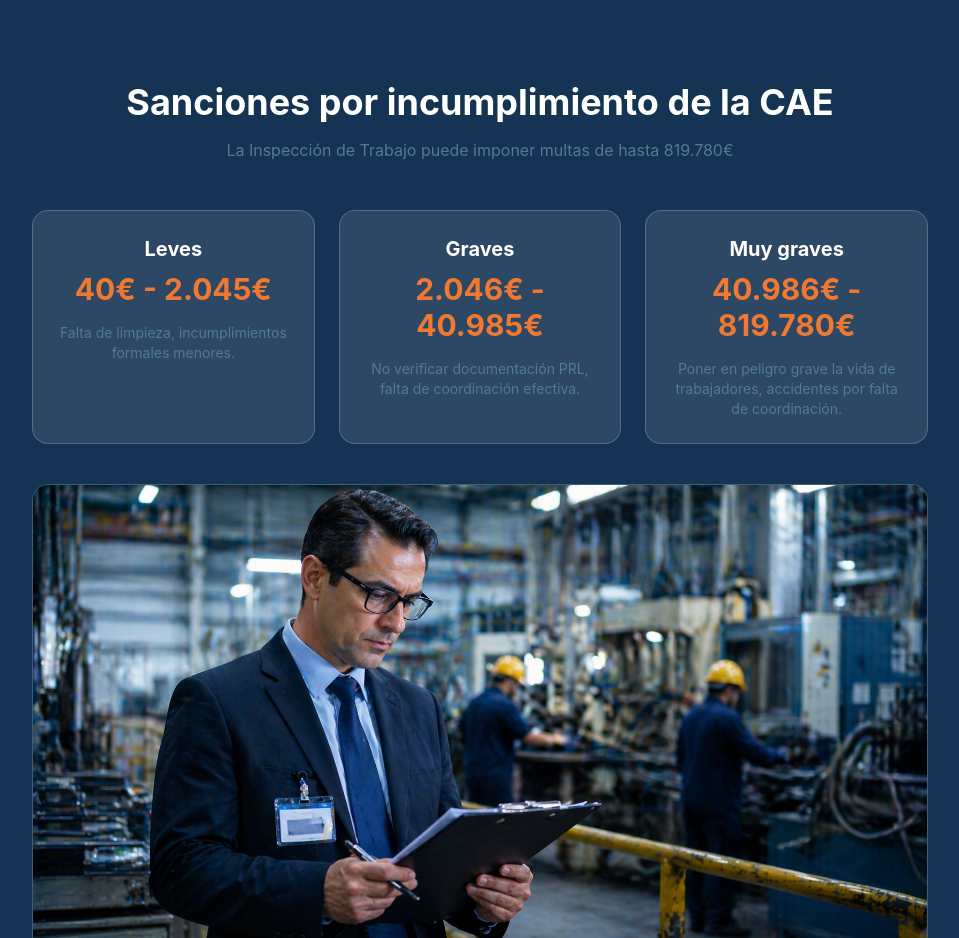
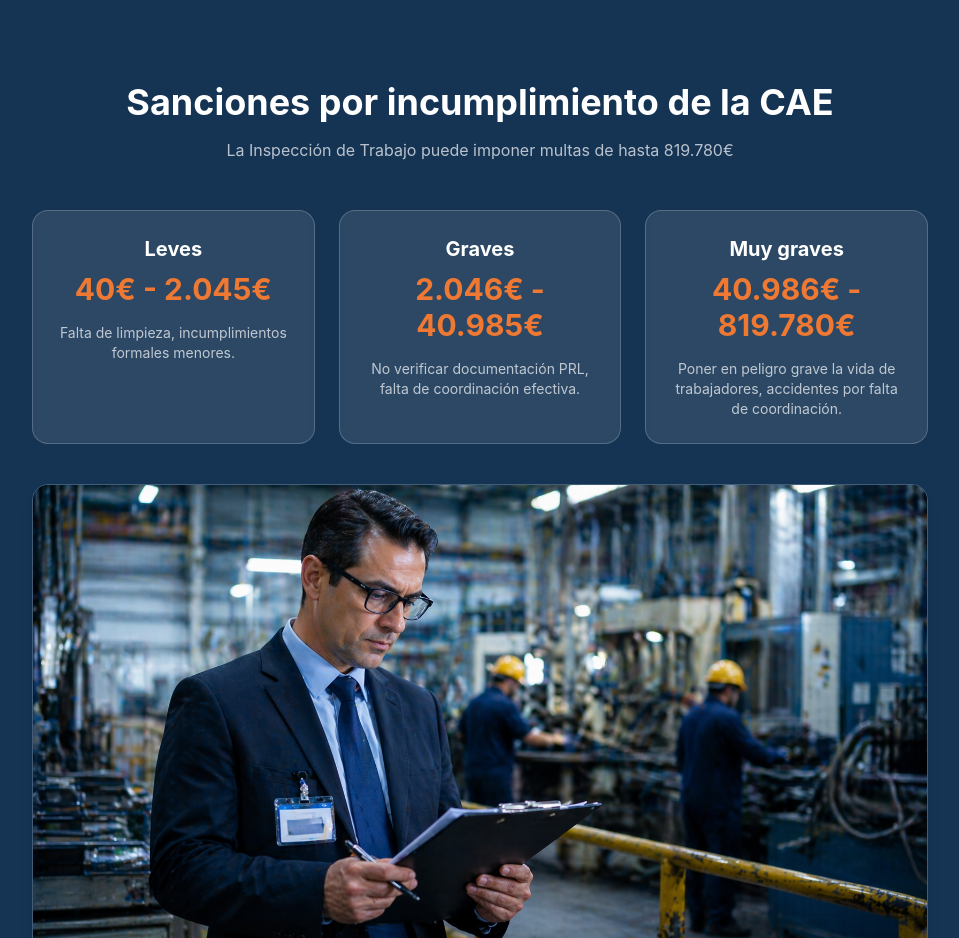
Before and after one commit to JordiPuigdo/playcae, a Next.js app: page /que-es-cae in a window 1280 px wide. Shown: the part 4600-5538 px from the top of the page, without its empty margins (160-1119 px from the left). Built offline with nearby package versions, Linux system fonts and the light colour scheme; no server answers.

Commit message:
text color

```diff
--- a/src/app/(web)/que-es-cae/page.tsx
+++ b/src/app/(web)/que-es-cae/page.tsx
@@ -474,7 +474,7 @@ export default function QueEsCAEPage() {
             <h2 className="text-3xl md:text-4xl font-bold text-white mb-4 text-center scroll-mt-24">
               Sanciones por incumplimiento de la CAE
             </h2>
-            <p className="text-playBlueLight text-center mb-12 max-w-2xl mx-auto">
+            <p className="text-white/70 text-center mb-12 max-w-2xl mx-auto">
               La Inspección de Trabajo puede imponer multas de hasta 819.780€
             </p>
 
@@ -490,7 +490,7 @@ export default function QueEsCAEPage() {
                   <p className="text-3xl font-bold text-playOrange mb-4">
                     {sanction.range}
                   </p>
-                  <p className="text-playBlueLight text-sm">
+                  <p className="text-white/70 text-sm">
                     {sanction.examples}
                   </p>
                 </div>
```
